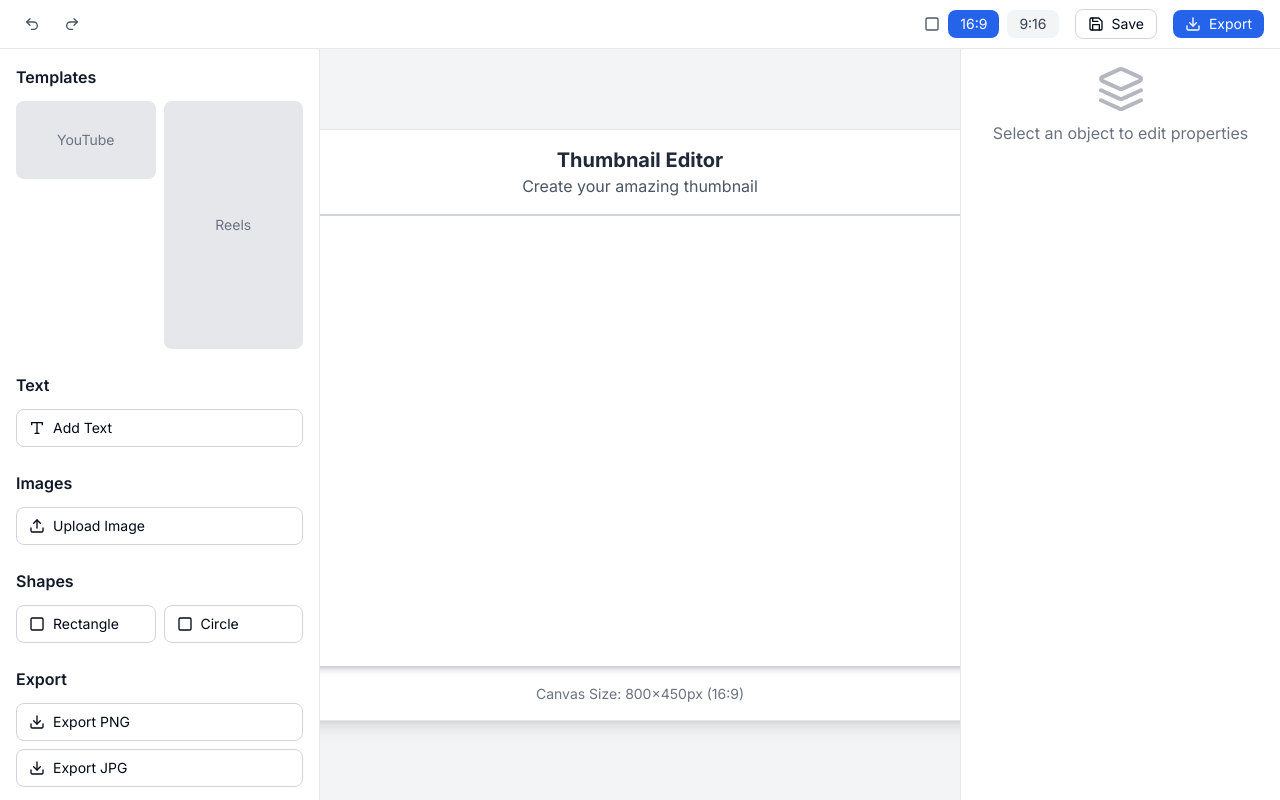
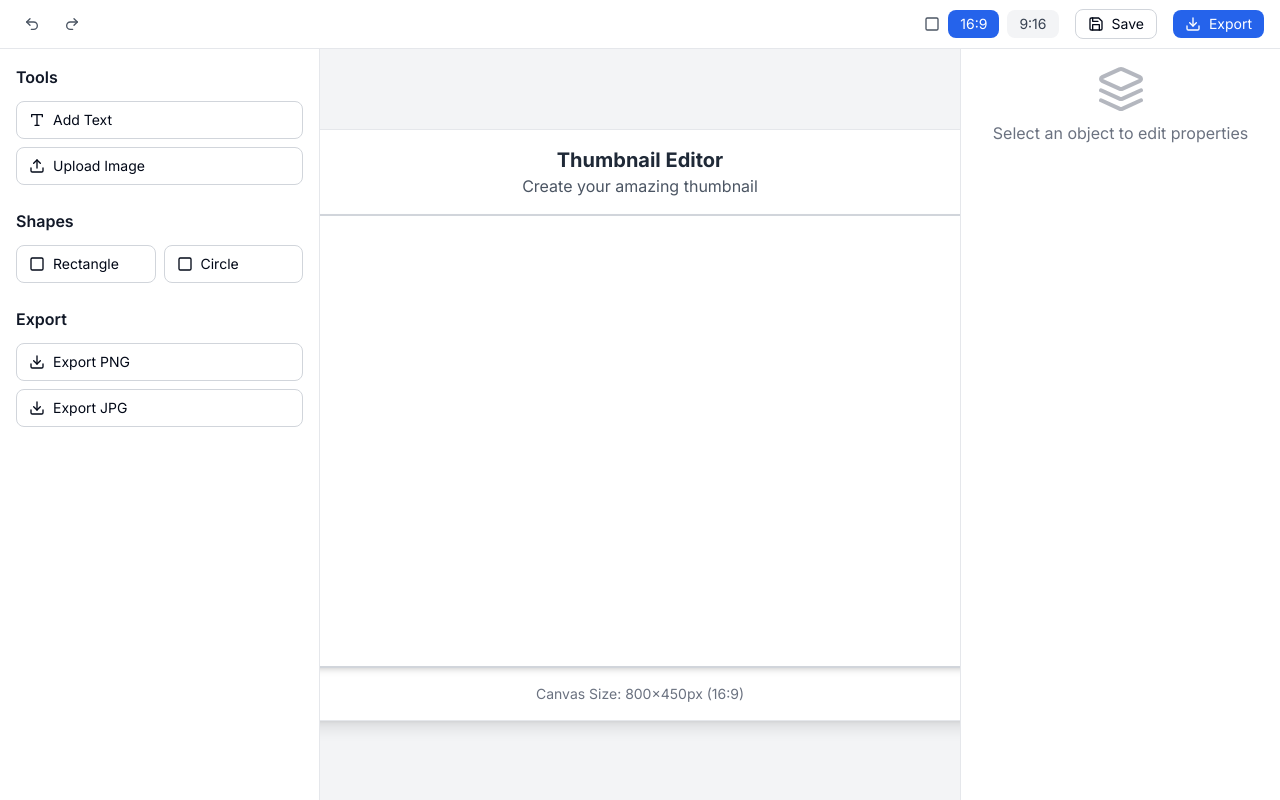
Before and after one commit to mahendramirdhapy-tech/thumbnail-maker, a Next.js app: page /editor in a window 1280 px wide. Built offline with nearby package versions, Linux system fonts and the light colour scheme.

Commit message:
Update left-sidebar.tsx

```diff
--- a/components/editor/left-sidebar.tsx
+++ b/components/editor/left-sidebar.tsx
@@ -1,7 +1,8 @@
+// components/editor/left-sidebar.tsx
 'use client'
 
 import { useCanvasStore } from '@/store/canvas-store'
-import { Type, Image, Square, Star, Download, Upload } from 'lucide-react'
+import { Type, Image, Square, Download, Upload } from 'lucide-react'
 
 export function LeftSidebar() {
   const { addText, addImage } = useCanvasStore()
@@ -14,38 +15,34 @@ export function LeftSidebar() {
     }
   }
 
+  const handleAddText = () => {
+    addText('New Text')
+  }
+
+  const handleExport = async (format: 'png' | 'jpg') => {
+    const dataUrl = await useCanvasStore.getState().exportCanvas(format)
+    if (dataUrl) {
+      const link = document.createElement('a')
+      link.download = `thumbnail.${format}`
+      link.href = dataUrl
+      link.click()
+    }
+  }
+
   return (
     <div className="w-80 bg-white border-r border-gray-200 p-4 overflow-y-auto">
       <div className="space-y-6">
-        {/* Templates */}
         <div>
-          <h3 className="font-semibold mb-3 text-gray-900">Templates</h3>
-          <div className="grid grid-cols-2 gap-2">
-            <div className="aspect-video bg-gray-200 rounded-lg flex items-center justify-center text-gray-500 text-sm">
-              YouTube
-            </div>
-            <div className="aspect-[9/16] bg-gray-200 rounded-lg flex items-center justify-center text-gray-500 text-sm">
-              Reels
-            </div>
-          </div>
-        </div>
-
-        {/* Text */}
-        <div>
-          <h3 className="font-semibold mb-3 text-gray-900">Text</h3>
+          <h3 className="font-semibold mb-3 text-gray-900">Tools</h3>
+          <div className="space-y-2">
             <button
               className="w-full flex items-center px-3 py-2 text-sm border border-gray-300 rounded-lg hover:bg-gray-50"
-            onClick={() => addText('Click to Edit Text')}
+              onClick={handleAddText}
             >
               <Type className="w-4 h-4 mr-2" />
               Add Text
             </button>
-        </div>
 
-        {/* Images */}
-        <div>
-          <h3 className="font-semibold mb-3 text-gray-900">Images</h3>
-          <div className="space-y-2">
             <input
               type="file"
               accept="image/*"
@@ -63,7 +60,6 @@ export function LeftSidebar() {
           </div>
         </div>
 
-        {/* Shapes */}
         <div>
           <h3 className="font-semibold mb-3 text-gray-900">Shapes</h3>
           <div className="grid grid-cols-2 gap-2">
@@ -78,15 +74,20 @@ export function LeftSidebar() {
           </div>
         </div>
 
-        {/* Export */}
         <div>
           <h3 className="font-semibold mb-3 text-gray-900">Export</h3>
           <div className="space-y-2">
-            <button className="w-full flex items-center px-3 py-2 text-sm border border-gray-300 rounded-lg hover:bg-gray-50">
+            <button
+              onClick={() => handleExport('png')}
+              className="w-full flex items-center px-3 py-2 text-sm border border-gray-300 rounded-lg hover:bg-gray-50"
+            >
               <Download className="w-4 h-4 mr-2" />
               Export PNG
             </button>
-            <button className="w-full flex items-center px-3 py-2 text-sm border border-gray-300 rounded-lg hover:bg-gray-50">
+            <button
+              onClick={() => handleExport('jpg')}
+              className="w-full flex items-center px-3 py-2 text-sm border border-gray-300 rounded-lg hover:bg-gray-50"
+            >
               <Download className="w-4 h-4 mr-2" />
               Export JPG
             </button>
```
Lines whose indentation alone changed are shown as unchanged.
